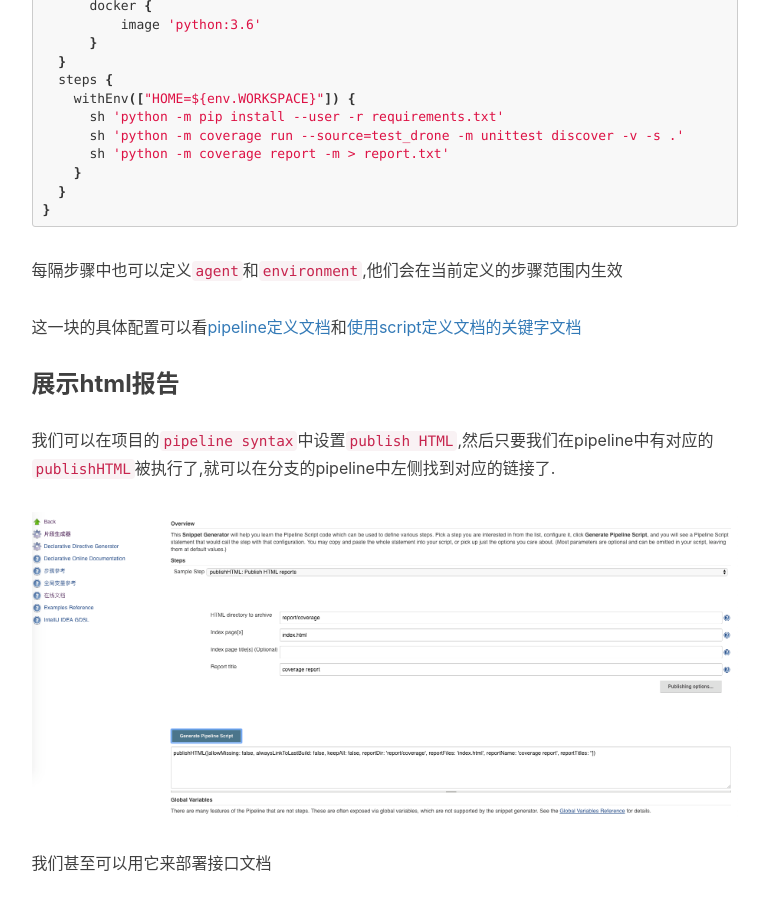
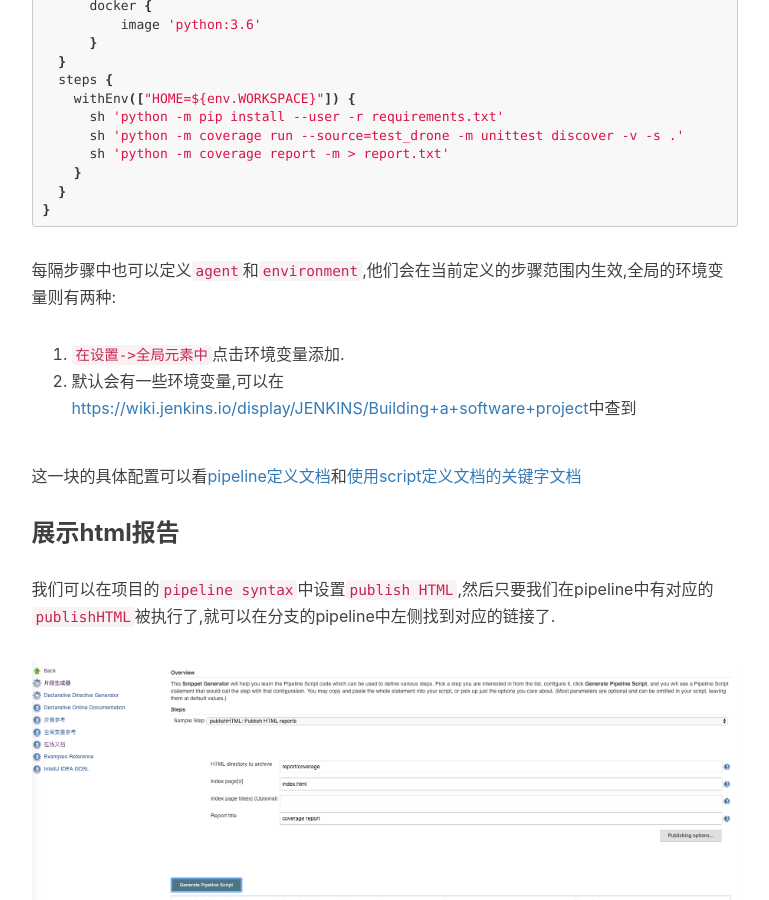
Before and after one commit to hsz1273327/hsz1273327.github.io, a Jekyll site: the page built from _posts/2020-12-02-使用Jenkins代替GithubActions自动化工作流.md, in a window 1280 px wide and 900 px high, scrolled down 9221 px. Shown: the whole window, without its empty margins (136-905 px from the left). Built offline with Jekyll 4.4.1, drawn with Linux system fonts in a browser that asks for light colours; nearby versions of some CDN libraries; comment, search, counter and statistics services are not loaded.

Commit message:
Update 2020-12-02-使用Jenkins代替GithubActions自动化工作流.md

````diff
--- a/_posts/2020-12-02-使用Jenkins代替GithubActions自动化工作流.md
+++ b/_posts/2020-12-02-使用Jenkins代替GithubActions自动化工作流.md
@@ -293,7 +293,10 @@ stage('Test') {
 }
 ```
 
-每隔步骤中也可以定义`agent`和`environment`,他们会在当前定义的步骤范围内生效
+每隔步骤中也可以定义`agent`和`environment`,他们会在当前定义的步骤范围内生效,全局的环境变量则有两种:
+
+1. `在设置->全局元素中`点击环境变量添加.
+2. 默认会有一些环境变量,可以在<https://wiki.jenkins.io/display/JENKINS/Building+a+software+project>中查到
 
 这一块的具体配置可以看[pipeline定义文档](https://www.w3cschool.cn/jenkins/jenkins-jg9528pb.html)和[使用script定义文档的关键字文档](https://jenkins.io/doc/pipeline/steps/workflow-basic-steps/#code-readfile-code-read-file-from-workspace)
 
````
